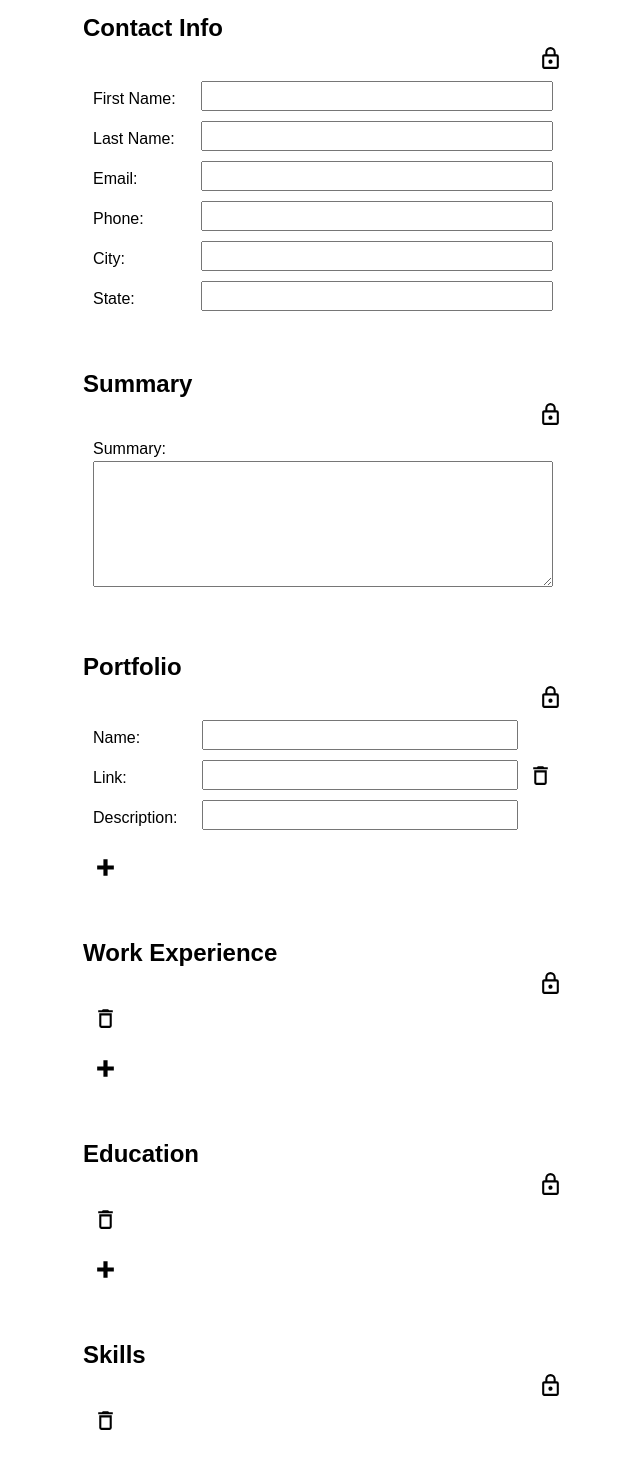
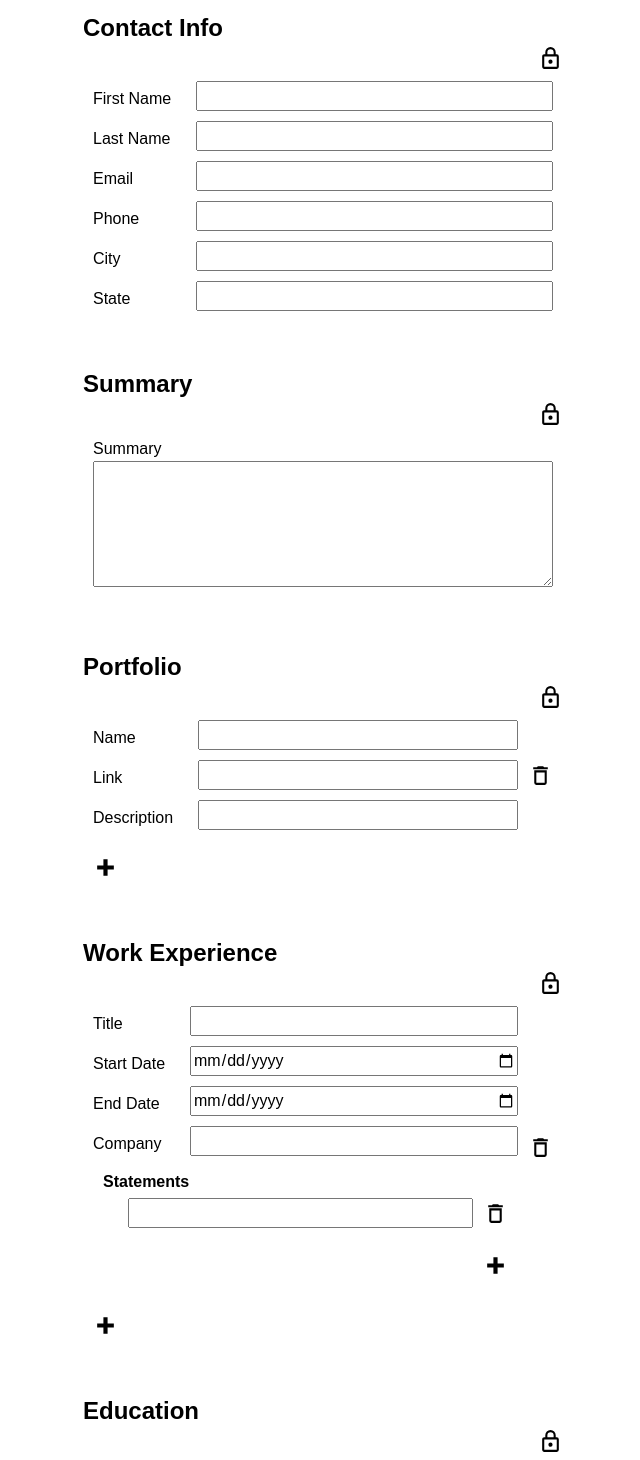
Before and after one commit to tlupien-personal/odin-cv-application, a React (Vite) app: page / in a window 1280 px wide. Shown: the top 1460 px of the page, without its empty margins (317-957 px from the left). Built offline with nearby package versions, Linux system fonts and the light colour scheme.

Commit message:
WIP commit before questionable change

```diff
--- a/src/components/Expandable.jsx
+++ b/src/components/Expandable.jsx
@@ -10,10 +10,10 @@ const Expandable = function ({ isLocked, renderItem }) {
   };
 
   return (
-    <div className="expandable">
+    <ul className="expandable">
       {items.map((item) => (
-        <div className="expandable-row" key={item}>
-          {renderItem(isLocked)}
+        <li className="expandable-row" key={item}>
+          {renderItem(isLocked, item)}
           {!isLocked && (
             <IconButton
               className="delete-btn"
@@ -21,7 +21,7 @@ const Expandable = function ({ isLocked, renderItem }) {
               handleClick={() => setItems(items.filter((i) => i !== item))}
             />
           )}
-        </div>
+        </li>
       ))}
       {!isLocked && (
         <IconButton
@@ -30,7 +30,7 @@ const Expandable = function ({ isLocked, renderItem }) {
           handleClick={() => addItem()}
         />
       )}
-    </div>
+    </ul>
   );
 };
 
--- a/src/components/FormDisplay.jsx
+++ b/src/components/FormDisplay.jsx
@@ -4,6 +4,7 @@ import "../styles/formDisplay.css";
 import ContactInfoDisplayForm from "./specifics/ContactInfoDisplayForm";
 import SummaryDisplayForm from "./specifics/SummaryDisplayForm";
 import PortfolioDisplayForm from "./specifics/PortfolioDisplayForm";
+import WorkExperienceDisplayForm from "./specifics/WorkExperienceDisplayForm";
 
 const FormDisplay = function ({ isLocked }) {
   const leafType = useContext(SectionContext);
@@ -38,6 +39,14 @@ const FormDisplay = function ({ isLocked }) {
           handleChange={handleChange}
         />
       );
+    case "workExperience":
+      return (
+        <WorkExperienceDisplayForm
+          isLocked={isLocked}
+          data={data}
+          handleChange={handleChange}
+        />
+      );
     default:
       return null;
   }
--- /dev/null
+++ b/src/components/specifics/Bullets.jsx
@@ -0,0 +1,51 @@
+import { useState } from "react";
+import FormHelper from "./FormHelper";
+import Expandable from "../Expandable";
+import "../../styles/bullets.css";
+import SummaryDisplayForm from "./SummaryDisplayForm";
+
+const Bullet = function ({ isLocked, data, handleChange, uuid }) {
+  if (isLocked) {
+    return <p>{data[uuid]}</p>;
+  } else {
+    return (
+      <FormHelper
+        fields={[{ id: `${uuid}`, labelText: "", type: "text" }]}
+        data={data}
+        handleChange={handleChange}
+      />
+      // <SummaryDisplayForm
+      //   isLocked={isLocked}
+      //   data={data}
+      //   handleChange={handleChange}
+      // />
+    );
+  }
+};
+
+const Bullets = function ({ isLocked }) {
+  const [data, setData] = useState({});
+
+  const handleChange = function (e) {
+    setData({ ...data, [e.target.name]: e.target.value });
+  };
+
+  return (
+    <div className="bullets">
+      {!isLocked && <h4>Statements</h4>}
+      <Expandable
+        isLocked={isLocked}
+        renderItem={(isLocked, uuid) => (
+          <Bullet
+            isLocked={isLocked}
+            data={data}
+            handleChange={handleChange}
+            uuid={uuid}
+          />
+        )}
+      />
+    </div>
+  );
+};
+
+export default Bullets;
--- a/src/components/specifics/ContactInfoDisplayForm.jsx
+++ b/src/components/specifics/ContactInfoDisplayForm.jsx
@@ -16,12 +16,12 @@ const ContactInfoDisplayForm = function ({ isLocked, data, handleChange }) {
     return (
       <FormHelper
         fields={[
-          { id: "firstName", labelText: "First Name: ", type: "text" },
-          { id: "lastName", labelText: "Last Name: ", type: "text" },
-          { id: "email", labelText: "Email: ", type: "email" },
-          { id: "phone", labelText: "Phone: ", type: "tel" },
-          { id: "city", labelText: "City: ", type: "text" },
-          { id: "state", labelText: "State: ", type: "text" },
+          { id: "firstName", labelText: "First Name", type: "text" },
+          { id: "lastName", labelText: "Last Name", type: "text" },
+          { id: "email", labelText: "Email", type: "email" },
+          { id: "phone", labelText: "Phone", type: "tel" },
+          { id: "city", labelText: "City", type: "text" },
+          { id: "state", labelText: "State", type: "text" },
         ]}
         data={data}
         handleChange={handleChange}
--- a/src/components/specifics/PortfolioDisplayForm.jsx
+++ b/src/components/specifics/PortfolioDisplayForm.jsx
@@ -1,4 +1,3 @@
-import ContactInfoDisplayForm from "./ContactInfoDisplayForm";
 import FormHelper from "./FormHelper.jsx";
 
 const PortfolioDisplayForm = function ({ isLocked, data, handleChange }) {
@@ -15,9 +14,9 @@ const PortfolioDisplayForm = function ({ isLocked, data, handleChange }) {
     return (
       <FormHelper
         fields={[
-          { id: "text", labelText: "Name: ", type: "text" },
-          { id: "link", labelText: "Link: ", type: "url" },
-          { id: "description", labelText: "Description: ", type: "text" },
+          { id: "text", labelText: "Name", type: "text" },
+          { id: "link", labelText: "Link", type: "url" },
+          { id: "description", labelText: "Description", type: "text" },
         ]}
         data={data}
         handleChange={handleChange}
--- a/src/components/specifics/SummaryDisplayForm.jsx
+++ b/src/components/specifics/SummaryDisplayForm.jsx
@@ -9,7 +9,7 @@ const SummaryDisplayForm = function ({ isLocked, data, handleChange }) {
     return (
       <form className="exempt">
         <div>
-          <label htmlFor="summary">Summary: </label>
+          <label htmlFor="summary">Summary</label>
           <textarea
             id="summary"
             name="summary"
--- /dev/null
+++ b/src/components/specifics/WorkExperienceDisplayForm.jsx
@@ -0,0 +1,48 @@
+import FormHelper from "./FormHelper";
+import Bullets from "./Bullets";
+
+const formatDate = function (date) {
+  // TODO: implement this
+  return date;
+};
+
+const WorkExperienceDisplayForm = function ({ isLocked, data, handleChange }) {
+  let top;
+  if (isLocked) {
+    top = (
+      <>
+        <h3>{data.title}</h3>
+        <p>
+          {data.startDate && data.endDate
+            ? `${formatDate(data.startDate)}-${formatDate(data.endDate)}`
+            : null}
+        </p>
+        <p>{data.company}</p>
+      </>
+    );
+  } else {
+    top = (
+      <>
+        <FormHelper
+          fields={[
+            { id: "title", labelText: "Title", type: "text" },
+            { id: "startDate", labelText: "Start Date", type: "date" },
+            { id: "endDate", labelText: "End Date", type: "date" },
+            { id: "company", labelText: "Company", type: "text" },
+          ]}
+          data={data}
+          handleChange={handleChange}
+        />
+      </>
+    );
+  }
+
+  return (
+    <div>
+      {top}
+      <Bullets isLocked={isLocked} />
+    </div>
+  );
+};
+
+export default WorkExperienceDisplayForm;
--- /dev/null
+++ b/src/styles/bullets.css
@@ -0,0 +1,15 @@
+.bullets {
+  padding: 10px;
+}
+
+.bullets ul {
+  padding-left: 0;
+}
+
+.bullets h4 {
+  line-height: 2;
+}
+
+.bullets .add-btn {
+  align-self: flex-end;
+}
--- a/src/styles/expandable.css
+++ b/src/styles/expandable.css
@@ -1,10 +1,10 @@
-div.expandable {
+.expandable {
   display: flex;
   flex-direction: column;
   gap: 25px;
 }
 
-div.expandable-row {
+.expandable-row {
   display: grid;
   grid-template-columns: 1fr 25px;
   gap: 10px;
```
